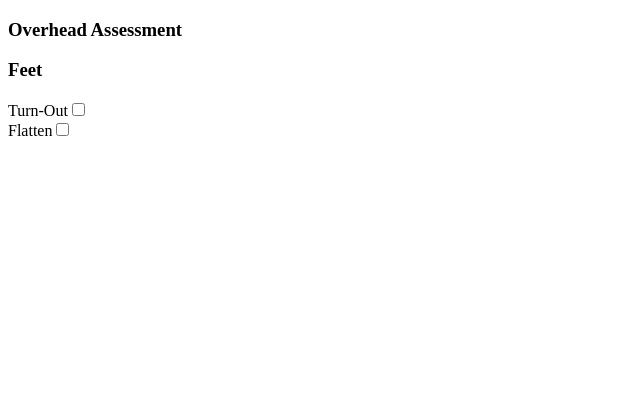
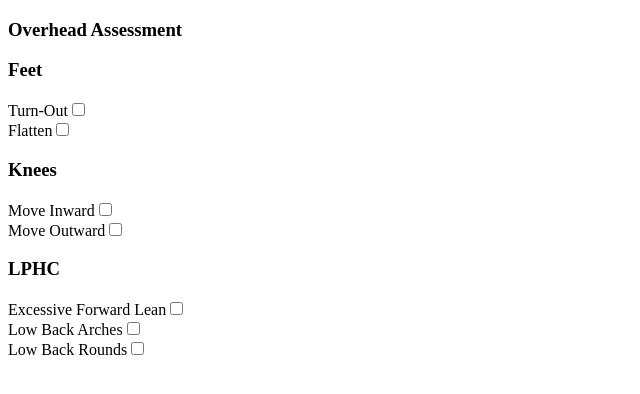
Before and after one commit to imagineLife/workout-log, a React app: page / in a window 1280 px wide. Shown: the top 394 px of the page, without its empty margins (0-640 px from the left). Built offline with nearby package versions, Linux system fonts and the light colour scheme.

Commit message:
imports && renders questions

```diff
--- a/src/containers/App/State/Context.js
+++ b/src/containers/App/State/Context.js
@@ -1,5 +1,7 @@
 import React, { createContext, useState } from 'react'
 import feetQs from './questions/feet.json'
+import kneeQs from './questions/knees.json'
+import lphcQs from './questions/LPHC.json'
 const AppContext = createContext()
 
 const {Provider, Consumer} = AppContext;
@@ -7,7 +9,9 @@ const {Provider, Consumer} = AppContext;
 const AppProvider = ({children}) => {
 
 	let [formState, setFormState] = useState({
-		'Feet': feetQs
+		'Feet': feetQs,
+		'Knees': kneeQs,
+		'LPHC': lphcQs
 	})
 
 	let updateFormData = (thisObj, curState) => {
```
